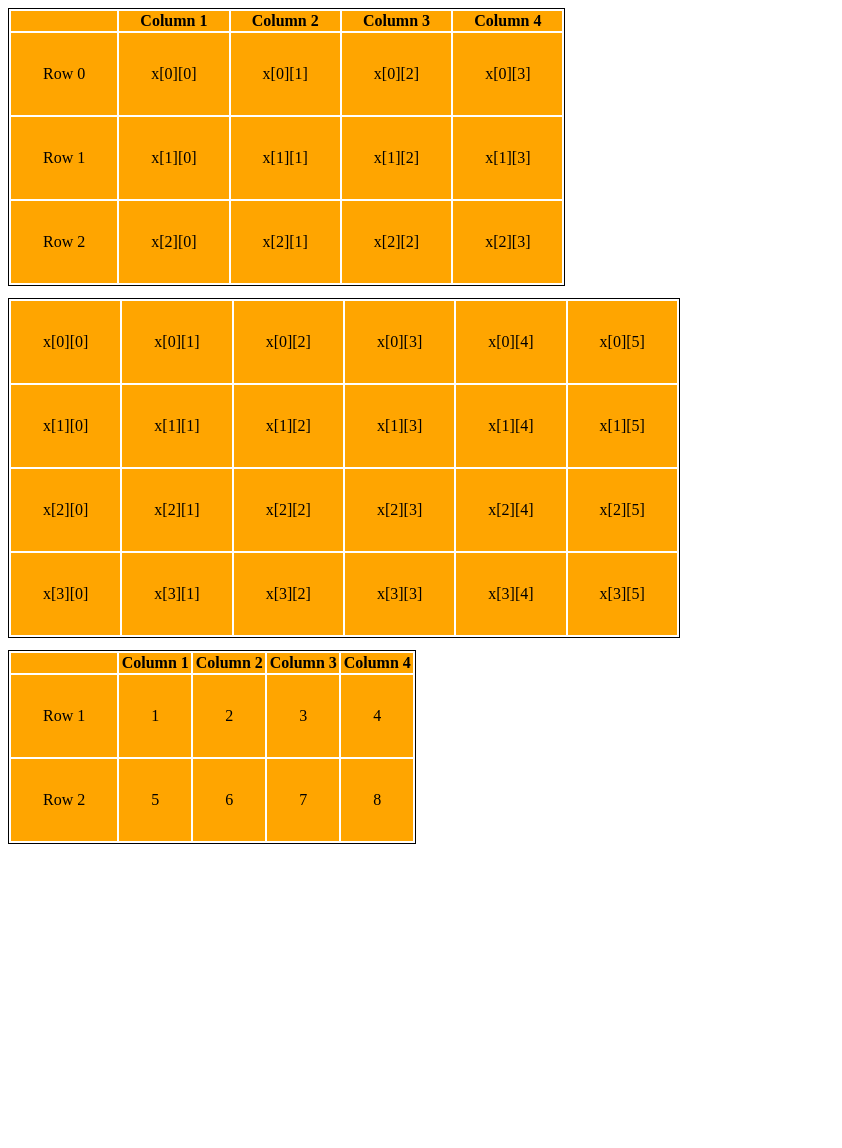
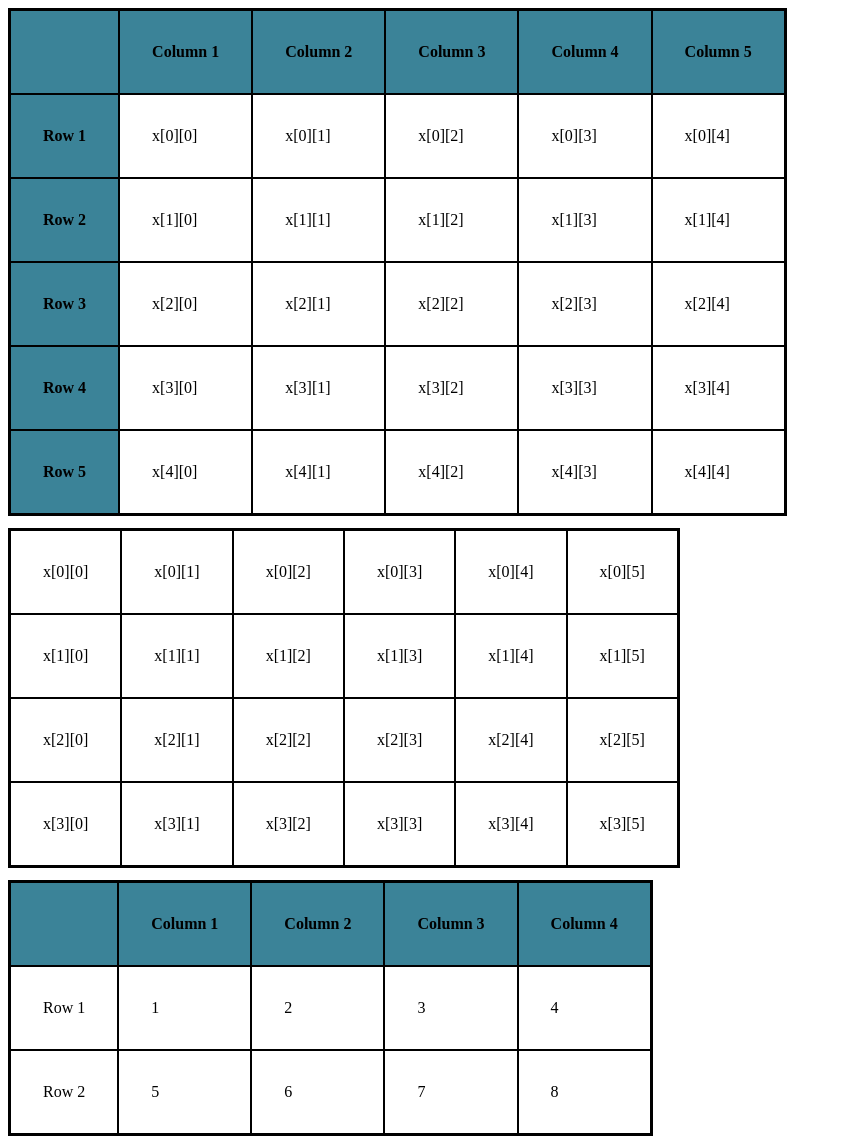
Before and after one commit to junssei/myPHPVault, a PHP site: page /2DTable.php in a window 1280 px wide. Shown: the whole page, without its empty margins (0-842 px from the left). Before the commit the page ends 844 px from the top, so only its background shows below. Run offline with PHP 8.4, Linux system fonts and the light colour scheme.

Commit message:
made some lil changes

```diff
--- a/generate2DTable/2DTable.php
+++ b/generate2DTable/2DTable.php
@@ -7,11 +7,12 @@
     <title> 2D Table </title>
     <style>
         * {
+            font-family: Roboto Mono;
             font-size: 16px;
         }
 
-
         table {
+            background-color: #000000;
             border: 1px solid black;
             margin-bottom: 12px;
         }
@@ -21,20 +22,28 @@
         }
 
         tr {
-            background-color: orange;
+            background-color: #ffffff;
+        }
+
+        th,
+        .rownum {
+            padding: 32px;
+            font-weight: bold;
+            background-color: #3B8398;
         }
     </style>
 </head>
 
 <body>
     <?php
-    generateTable(3, 4);
+    generateTable(5, 5);
     function generateTable($row, $col)
     {
         echo "<table>";
-        for ($i = 0; $i < $row; $i++) {
-            if ($i == 0) {
-                for ($x = 0; $x <= $col; $x++) {
+        $count = 1; //This is for row counter since I can't use the $i for increment because it will mess up the loop
+        for ($i = 0; $i < $row; $i++) { //This is for overall loop, which is to display and looping the rows
+            if ($i == 0) { //This statement is for to show the header because its hard to imitate the design of this project if there is no condition.
+                for ($x = 0; $x <= $col; $x++) { //The goal of this to print the row header or the table header
                     if ($x == 0) {
                         echo "<th> </th>";
                     } else {
@@ -43,10 +52,10 @@
                 }
             }
             echo "<tr>";
-            for ($j = -1; $j < $col; $j++) {
-                if ($j == -1) {
-                    echo "<td> Row $i </td>";
-                } else {
+            for ($j = -1; $j < $col; $j++) { //This is for to display the columns in each row
+                if ($j == -1) { //This statement is if variable $j is equal to -1 it will print the column row header such "Row #"
+                    echo "<td class='rownum'> Row " . $count++ . "</td>";
+                } else { //Else it will print all the columns
                     echo "<td> x[$i][$j] </td>";
                 }
             }
```
